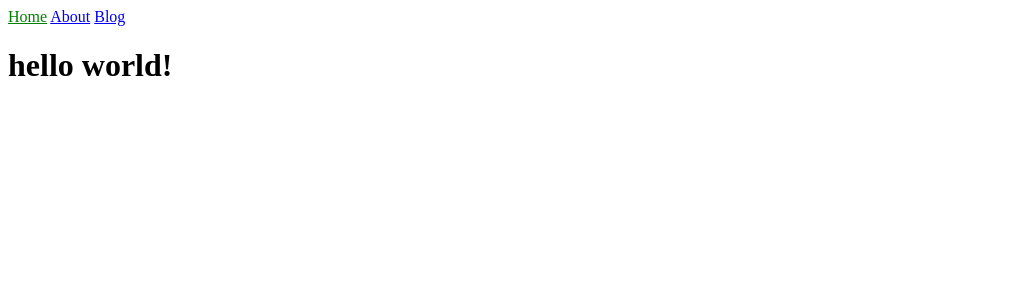
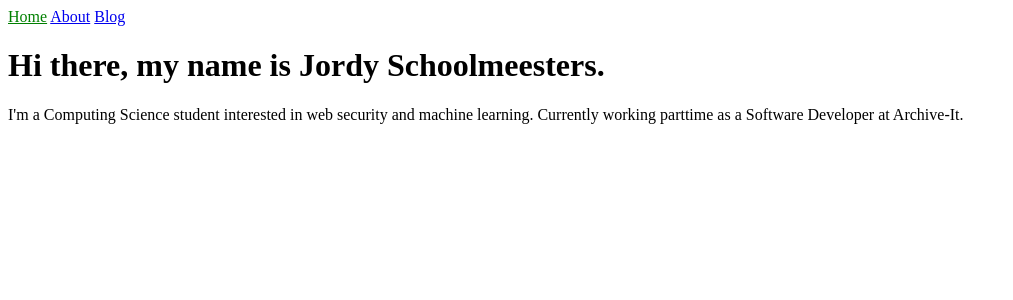
Before and after one commit to jschoolmeesters/portfolio, a Jekyll site: the page built from index.md, in a window 1280 px wide. Shown: the top 300 px of the page, without its empty margins (0-1013 px from the left). Built offline with Jekyll 4.4.1, drawn with Linux system fonts in a browser that asks for light colours.

Commit message:
index text

```diff
--- a/index.md
+++ b/index.md
@@ -2,4 +2,5 @@
 layout: default
 title: Home
 ---
-<h1>{{ "Hello World!" | downcase }}</h1>
+<h1>Hi there, my name is Jordy Schoolmeesters.</h1>
+<p>I'm a Computing Science student interested in web security and machine learning. Currently working parttime as a Software Developer at Archive-It.</p>
```
